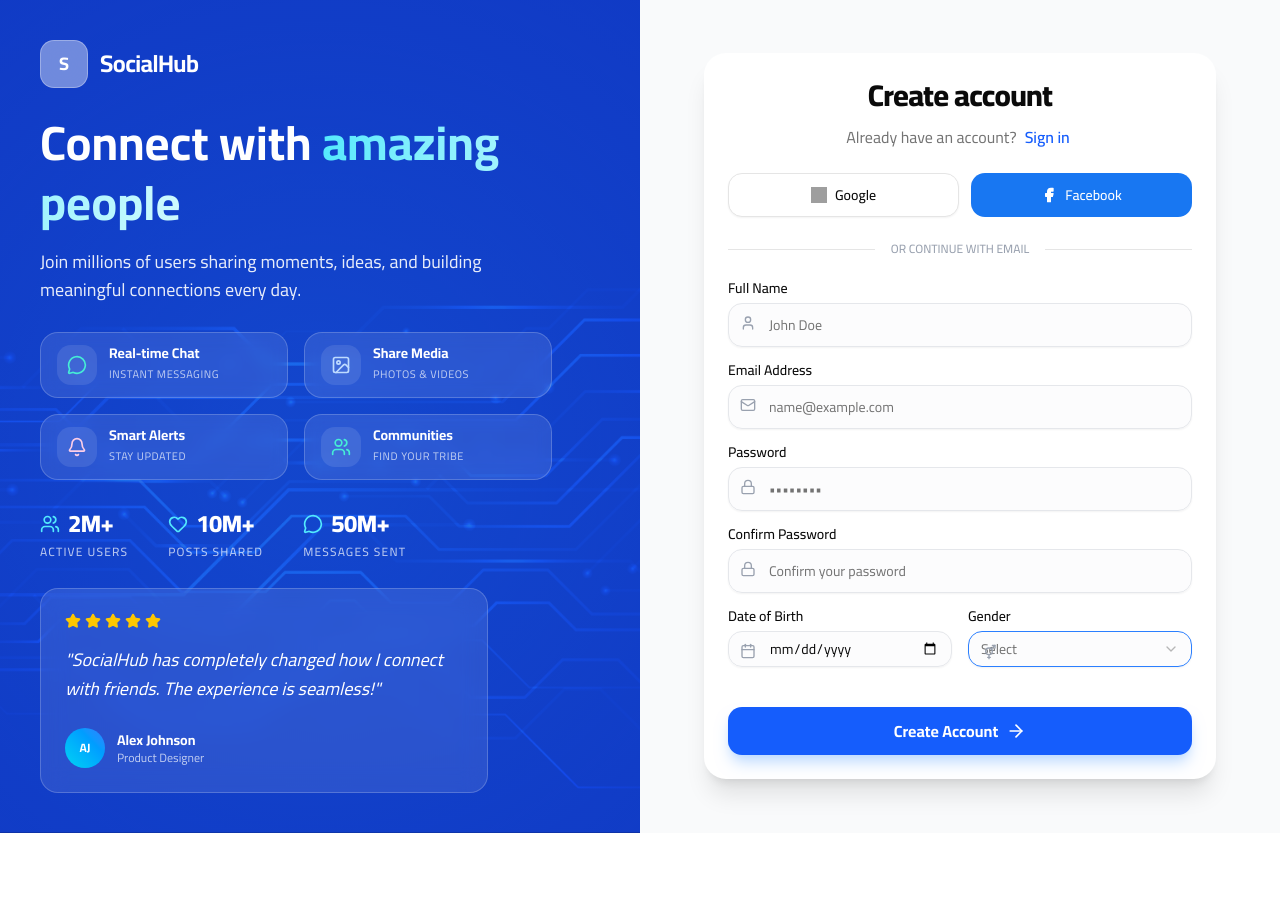
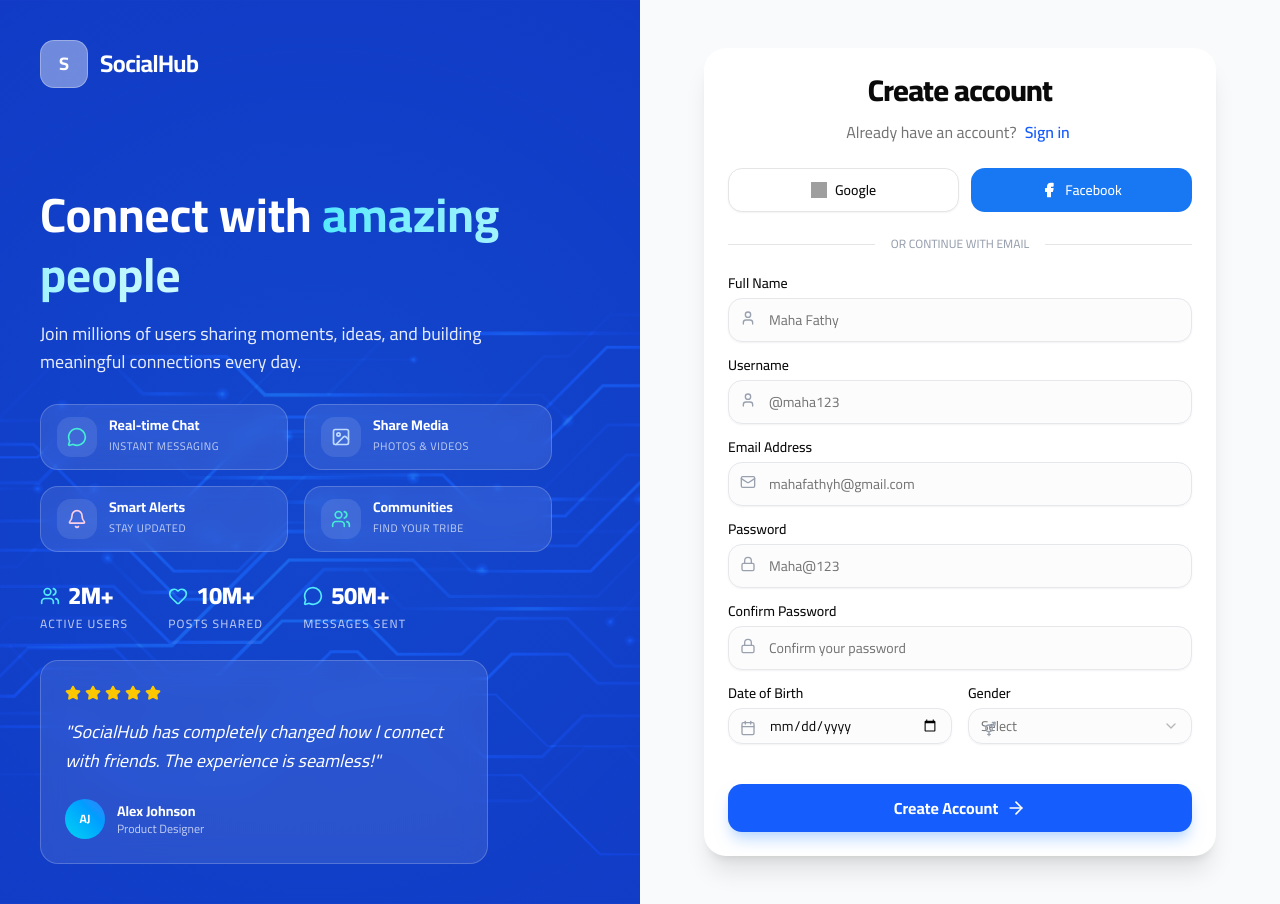
Before and after one commit to mahamfathy/social-media-app, a React (Vite) app: page /sign-up in a window 1280 px wide. Before the commit the page ends 833 px from the top, so only its background shows below. Built offline with nearby package versions, Linux system fonts and the light colour scheme; grey boxes are pictures that could not be loaded.

Commit message:
apply zod schema and form

```diff
--- a/src/Components/SharedForm/SharedForm.tsx
+++ b/src/Components/SharedForm/SharedForm.tsx
@@ -1,5 +1,6 @@
 import { Input } from "@/Components/ui/input";
 import { Label } from "@/Components/ui/label";
+
 import {
   Select,
   SelectContent,
@@ -7,6 +8,8 @@ import {
   SelectTrigger,
   SelectValue,
 } from "@/Components/ui/select";
+import { authSchema, type AuthSchema } from "@/Pages/Auth/Auth.schema";
+import { zodResolver } from "@hookform/resolvers/zod";
 import {
   ArrowRight,
   Calendar,
@@ -15,25 +18,61 @@ import {
   User,
   VenusAndMars,
 } from "lucide-react";
+import { useForm } from "react-hook-form";
 import { Button } from "../ui/button";
+
 export const SharedForm = ({ isLogin }: { isLogin: boolean }) => {
+  const methods = useForm({
+    mode: "onChange",
+    defaultValues: {
+      name: "",
+      username: "",
+      email: "",
+      dateOfBirth: "",
+      gender: "male",
+      password: "",
+      rePassword: "",
+    },
+    resolver: zodResolver(authSchema),
+  });
+  const {
+    register,
+    handleSubmit,
+    reset,
+    formState: { disabled, isDirty, isSubmitting, isValid, errors },
+  } = methods;
+  const submitForm = (values: AuthSchema) => {};
   return (
     <>
-      <form className="space-y-4" onSubmit={(e) => e.preventDefault()}>
+      <form className="space-y-4" onSubmit={handleSubmit(submitForm)}>
         {!isLogin && (
           <div className="space-y-2">
-            <Label htmlFor="fullname">Full Name</Label>
+            <Label htmlFor="name">Full Name</Label>
             <div className="relative">
               <User className="absolute left-3 top-3 size-4 text-gray-400" />
               <Input
-                id="fullname"
-                placeholder="John Doe"
+                {...register("name")}
+                id="name"
+                placeholder="Maha Fathy"
                 className="pl-10 h-11 rounded-xl bg-gray-50/50 border-gray-200 focus:bg-white"
               />
             </div>
           </div>
         )}
-
+        {!isLogin && (
+          <div className="space-y-2">
+            <Label htmlFor="username">Username</Label>
+            <div className="relative">
+              <User className="absolute left-3 top-3 size-4 text-gray-400" />
+              <Input
+                {...register("username")}
+                id="username"
+                placeholder="@maha123"
+                className="pl-10 h-11 rounded-xl bg-gray-50/50 border-gray-200 focus:bg-white"
+              />
+            </div>
+          </div>
+        )}
         <div className="space-y-2">
           <Label htmlFor="email">Email Address</Label>
           <div className="relative">
@@ -41,7 +80,8 @@ export const SharedForm = ({ isLogin }: { isLogin: boolean }) => {
             <Input
               id="email"
               type="email"
-              placeholder="name@example.com"
+              {...register("email")}
+              placeholder="mahafathyh@gmail.com"
               className="pl-10 h-11 rounded-xl bg-gray-50/50 border-gray-200 focus:bg-white"
             />
           </div>
@@ -52,9 +92,10 @@ export const SharedForm = ({ isLogin }: { isLogin: boolean }) => {
           <div className="relative">
             <Lock className="absolute left-3 top-3 size-4 text-gray-400" />
             <Input
+              {...register("password")}
               id="password"
               type="password"
-              placeholder="••••••••"
+              placeholder="Maha@123"
               className="pl-10 h-11 rounded-xl bg-gray-50/50 border-gray-200 focus:bg-white"
             />
           </div>
@@ -69,6 +110,7 @@ export const SharedForm = ({ isLogin }: { isLogin: boolean }) => {
                 <Input
                   id="rePassword"
                   type="password"
+                  {...register("rePassword")}
                   placeholder="Confirm your password"
                   className="pl-10 h-11 rounded-xl bg-gray-50/50 border-gray-200 focus:bg-white"
                 />
@@ -82,14 +124,15 @@ export const SharedForm = ({ isLogin }: { isLogin: boolean }) => {
                   <Calendar className="absolute left-3 top-3 size-4 text-gray-400" />
                   <Input
                     type="date"
+                    {...register("dateOfBirth")}
                     className="pl-10 rounded-xl bg-gray-50/50 border-gray-200 w-full"
                   />
                 </div>
               </div>
               <div className="space-y-2">
                 <Label>Gender</Label>
-                <Select>
-                  <SelectTrigger className="w-full  flex items-center justify-between rounded-xl bg-gray-50/50 border-blue-500  relative focus:ring-blue-500">
+                <Select {...register("gender")}>
+                  <SelectTrigger className="w-full  flex items-center justify-between rounded-xl bg-gray-50/50 border-gray-200  relative focus:ring-blue-500">
                     <VenusAndMars className="absolute left-3 top-3 size-4 text-gray-400" />
                     <SelectValue placeholder="Select" />
                   </SelectTrigger>
```
